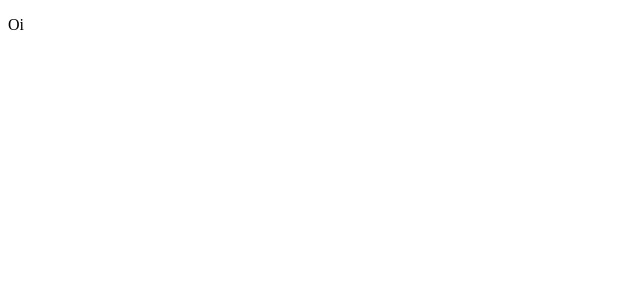
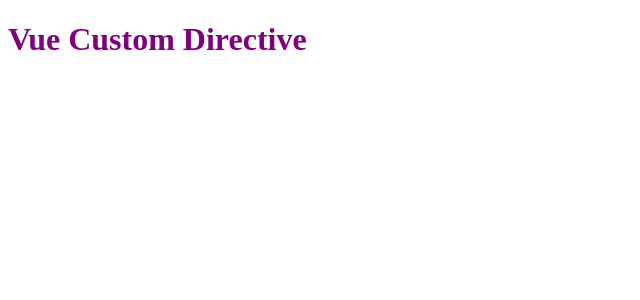
Before and after one commit to BernardoBF4/vue-custom-directives, a Vue app: page / in a window 1280 px wide. Shown: the top 300 px of the page, without its empty margins (0-640 px from the left). Built offline with nearby package versions, Linux system fonts and the light colour scheme.

Commit message:
✨ feat(proj: primeira diretiva): primeira diretiva customizada criada

```diff
--- a/src/App.vue
+++ b/src/App.vue
@@ -1,9 +1,9 @@
 <template>
-  <p>Oi</p>
+  <h1 v-purple>Vue Custom Directive</h1>
 </template>
 
-<script>
-export default {
-  name: 'App',
+<script setup>
+function vPurple(el) {
+  el.style.color = 'purple'
 }
 </script>
```
